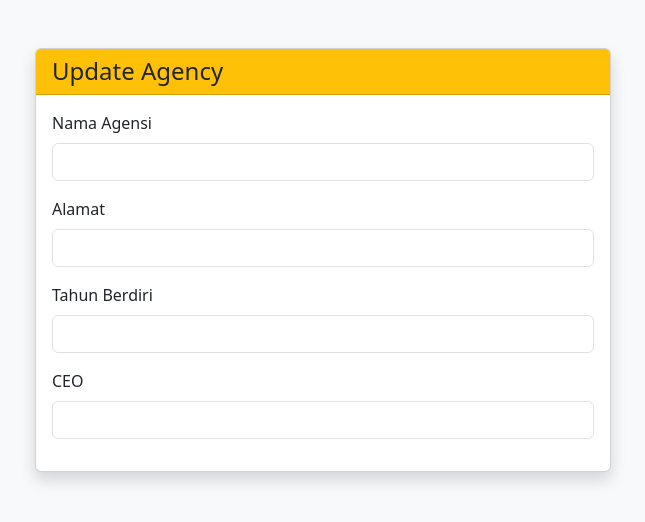
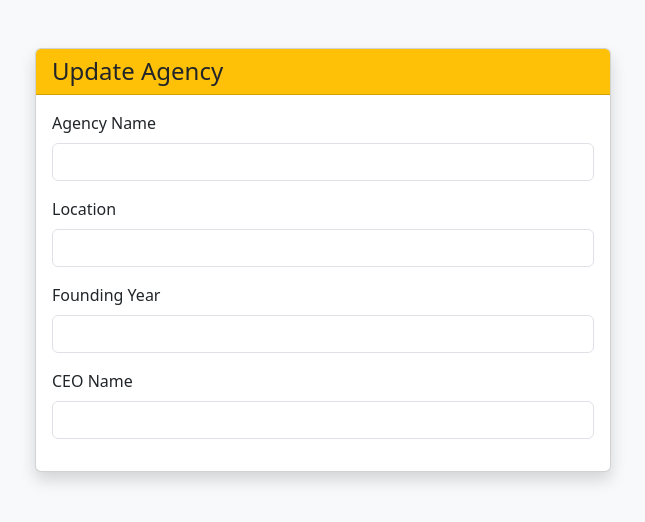
Before and after one commit to Angelique1701/AFL1_WebDev_Coupsaurus, a PHP site: page /view_AgencyUpdate.php?company_id=1 in a window 1280 px wide. Shown: the top 522 px of the page, without its empty margins (317-962 px from the left). Run offline with PHP 8.4, Linux system fonts and the light colour scheme; data that the repository does not hold is empty.

Commit message:
editing all view agency

```diff
--- a/view_AgencyUpdate.php
+++ b/view_AgencyUpdate.php
@@ -17,38 +17,38 @@
         <?php
 
             $agency = [
-            "id" => $_GET['id'],
-            "name" => $_GET['name'],
-            "address" => $_GET['address'],
-            "year" => $_GET['year'],
-            "ceo" => $_GET['ceo']
+            "company_id" => $_GET['company_id'],
+            "company_name" => $_GET['company_name'],
+            "location" => $_GET['location'],
+            "founding_year" => $_GET['founding_year'],
+            "ceo_name" => $_GET['ceo_name']
             ];
 
         ?>
 
-        <form action="update_agency.php" method="POST">
+        <form action="view_AgencyUpdate.php" method="POST">
             <!-- hidden id -->
-            <input type="hidden" name="id" value="<?php echo $agency['id']; ?>">
+            <input type="hidden" name="company_id" value="<?php echo $agency['company_id']; ?>">
 
             <div class="mb-3">
-            <label for="name" class="form-label">Nama Agensi</label>
-            <input type="text" class="form-control" id="name" name="name"
-                    value="<?php echo htmlspecialchars($agency['name']); ?>" required>
+            <label for="company_name" class="form-label">Agency Name</label>
+            <input type="text" class="form-control" id="company_name" name="company_name"
+                    value="<?php echo htmlspecialchars($agency['company_name']); ?>" required>
             </div>
 
             <div class="mb-3">
-            <label for="address" class="form-label">Alamat</label>
-            <input type="text" class="form-control" id="address" name="address"
-                    value="<?php echo htmlspecialchars($agency['address']); ?>" required>
+            <label for="location" class="form-label">Location</label>
+            <input type="text" class="form-control" id="location" name="location"
+                    value="<?php echo htmlspecialchars($agency['location']); ?>" required>
             </div>
 
             <div class="mb-3">
-            <label for="year" class="form-label">Tahun Berdiri</label>
-            <input type="text" class="form-control" id="year" name="year"
-                    value="<?php echo htmlspecialchars($agency['year']); ?>" required>
+            <label for="founding_year" class="form-label">Founding Year</label>
+            <input type="text" class="form-control" id="founding_year" name="founding_year"
+                    value="<?php echo htmlspecialchars($agency['founding_year']); ?>" required>
             </div>
 
             <div class="mb-3">
-            <label for="ceo" class="form-label">CEO</label>
-            <input type="text" class="form-control" id="ceo" name="ceo"
-                    value="<?php echo htmlspecialchars($agency['ceo']); ?>" required>
+            <label for="ceo_name" class="form-label">CEO Name</label>
+            <input type="text" class="form-control" id="ceo_name" name="ceo_name"
+                    value="<?php echo htmlspecialchars($agency['ceo_name']); ?>" required>
```
Also changed, not shown: view_AgencyAdd.php (+8 -8 lines), view_AgencyDelete.php (+5 -5 lines).
